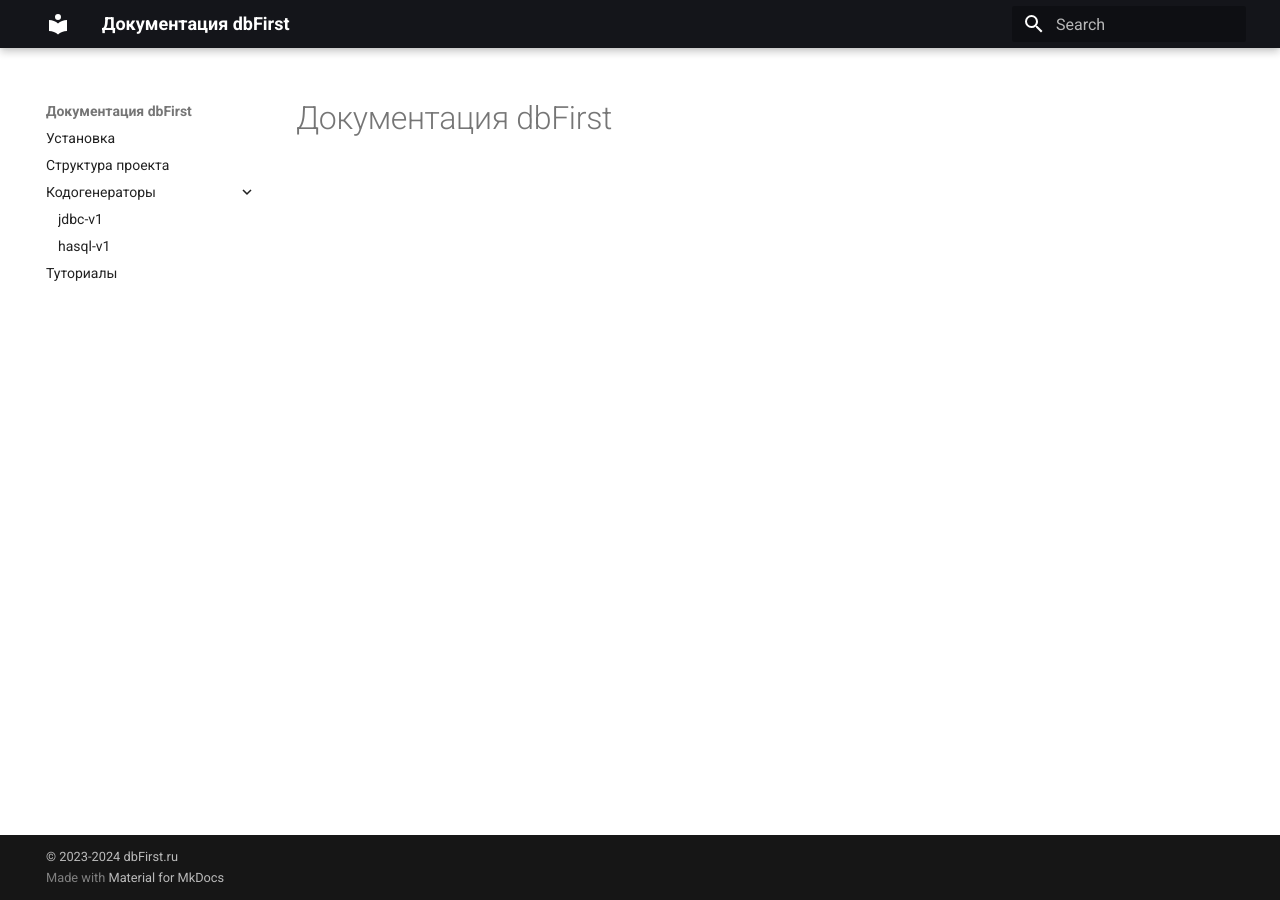
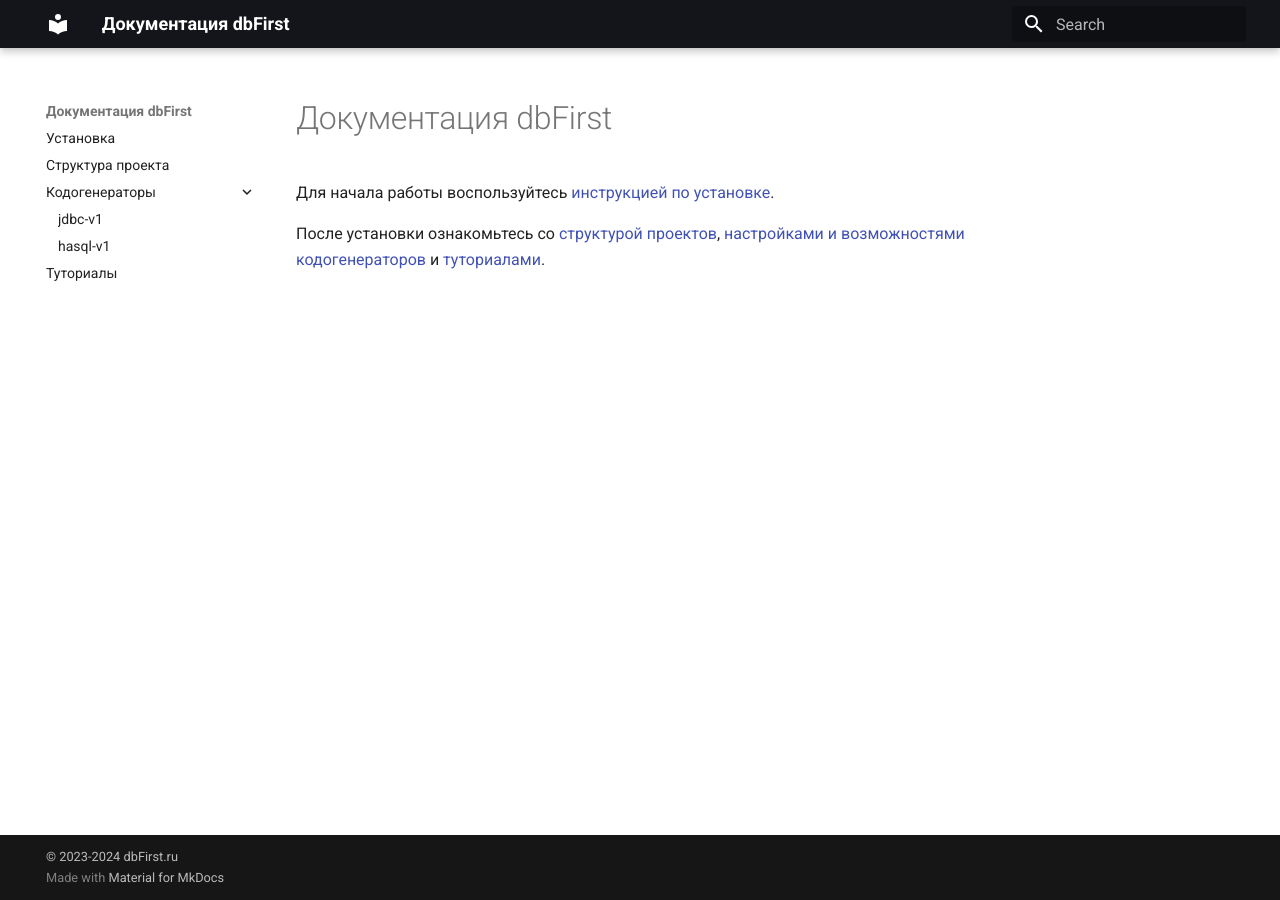
Before and after one commit to pgenie-io/docs, an MkDocs documentation site: the page built from docs/index.md, in a window 1280 px wide. Built offline with MkDocs 1.6.1 and Material for MkDocs 9.7.7, drawn with Linux system fonts in a browser that asks for light colours.

Commit message:
Update index

```diff
--- a/docs/index.md
+++ b/docs/index.md
@@ -1 +1,5 @@
 # Документация dbFirst
+
+Для начала работы воспользуйтесь [инструкцией по установке](Установка.md).
+
+После установки ознакомьтесь со [структурой проектов](Структура проекта.md), [настройками и возможностями кодогенераторов](Кодогенераторы/index.md) и [туториалами](Туториалы.md).
```
